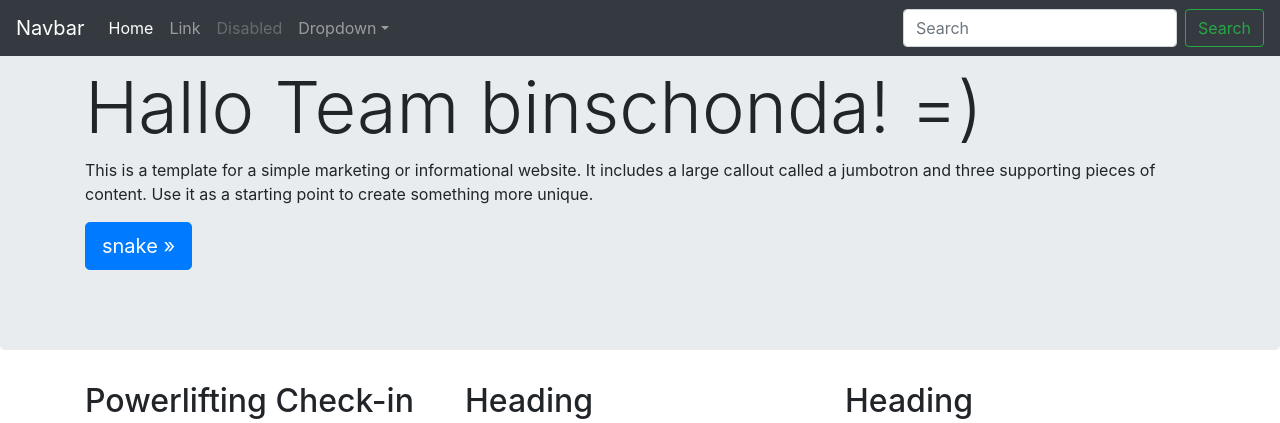
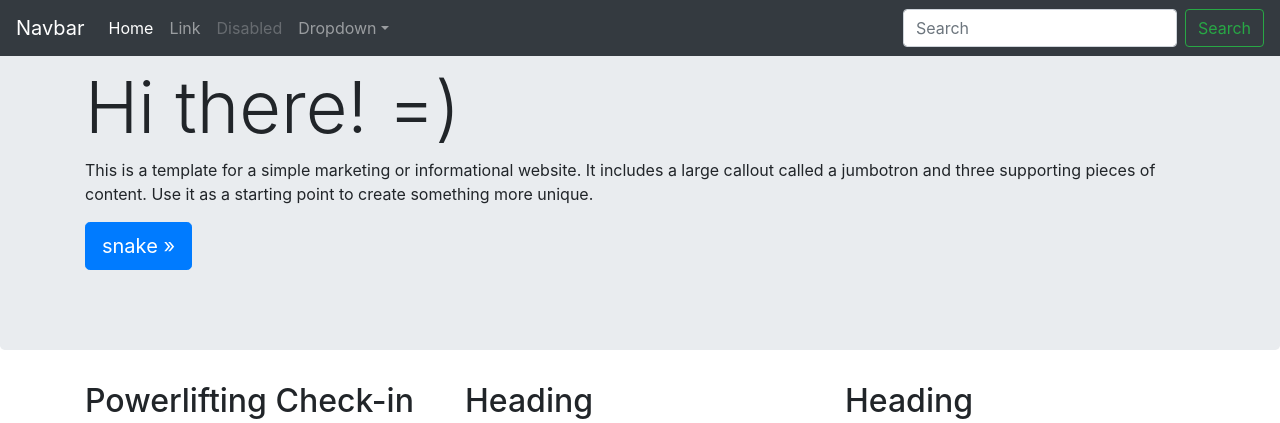
Before and after one commit to Moritz-bit/django-project, a Django app: page / in a window 1280 px wide. Shown: the top 423 px of the page. Run offline with Django 4.2, Linux system fonts and the light colour scheme; some libraries are stand-ins or nearby versions.

Commit message:
just changed headline

```diff
--- a/demo_website/app/templates/home.html
+++ b/demo_website/app/templates/home.html
@@ -44,7 +44,7 @@
     <!-- Main jumbotron for a primary marketing message or call to action -->
     <div class="jumbotron">
         <div class="container">
-            <h1 class="display-3">Hallo Team binschonda! =)</h1>
+            <h1 class="display-3">Hi there! =)</h1>
             <p>This is a template for a simple marketing or informational website. It includes a large callout called a
                 jumbotron and three supporting pieces of content. Use it as a starting point to create something more
                 unique.</p>
```
